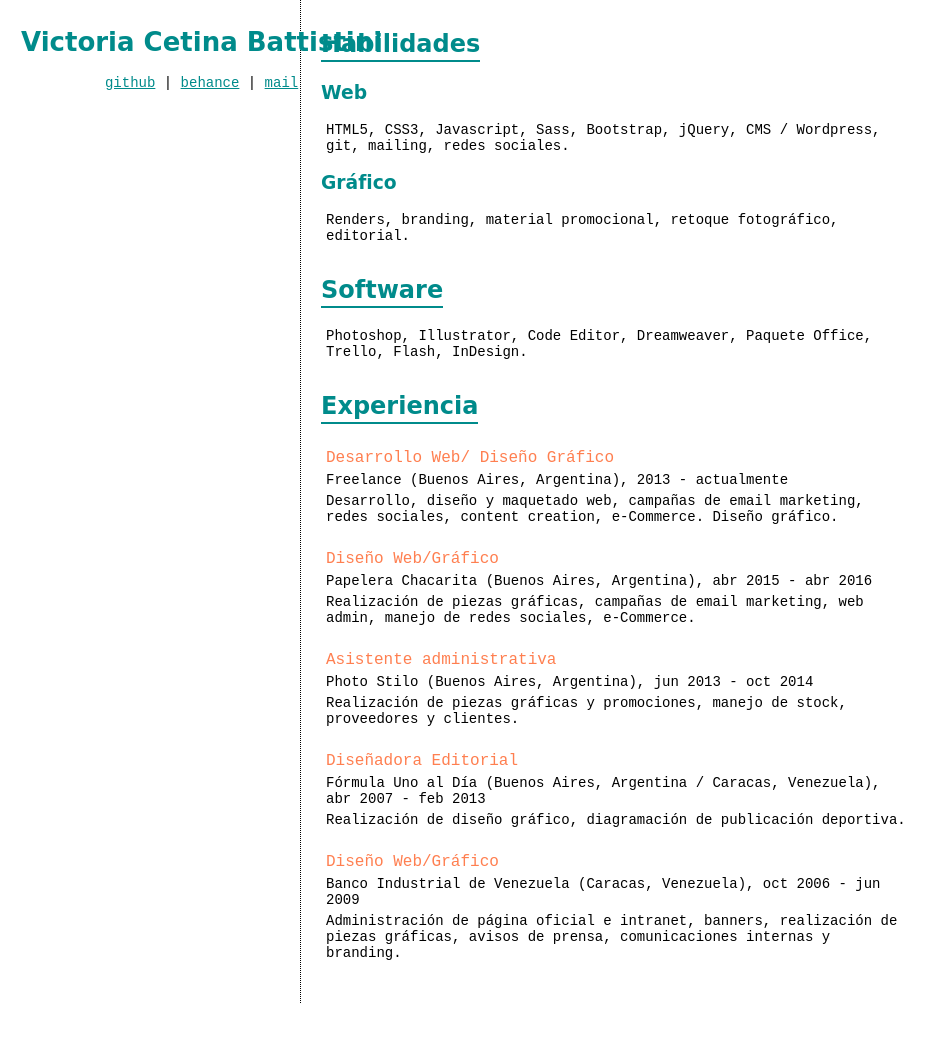
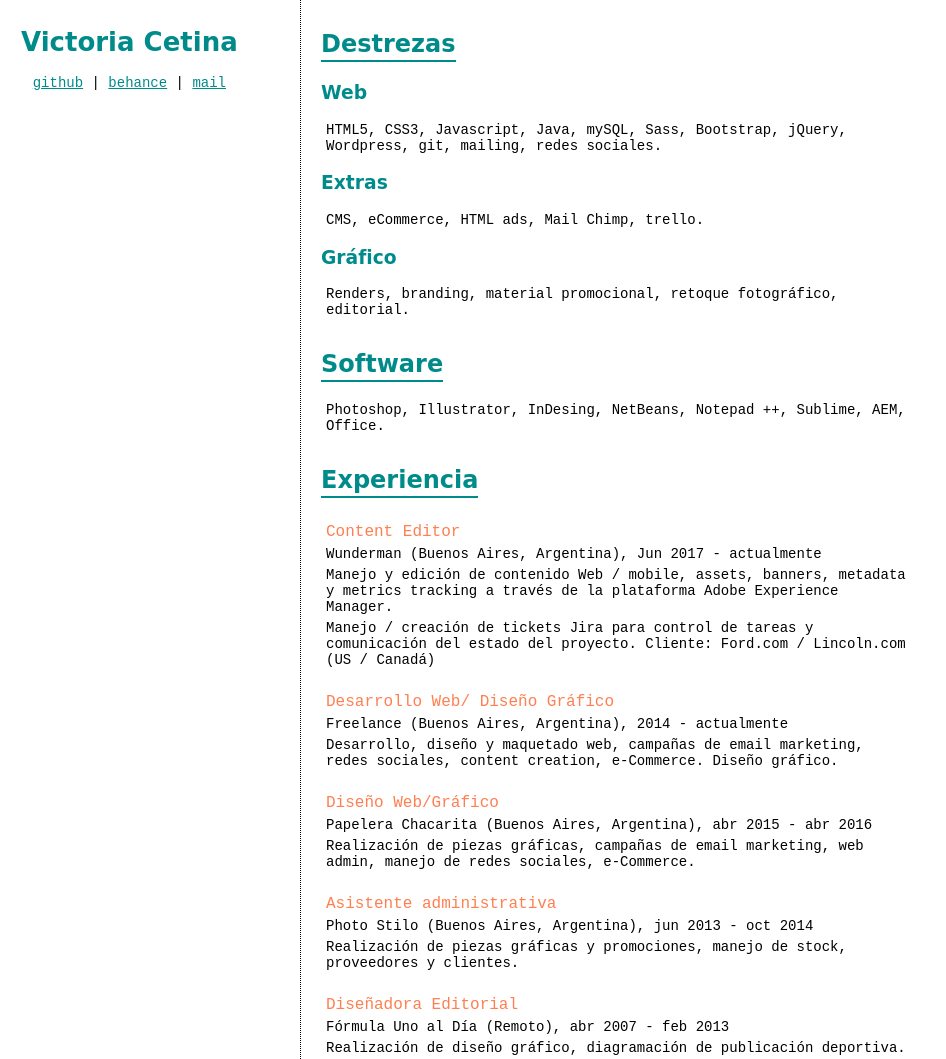
Before and after one commit to viCetina/viCetina.github.io, a plain HTML site: page about.html in a window 1280 px wide. Shown: the top 1059 px of the page, without its empty margins (0-946 px from the left). Before the commit the page ends 1003 px from the top, so only its background shows below. Drawn offline with Linux system fonts and the light colour scheme; a web font is replaced by a local one.

Commit message:
about update 28nov

```diff
--- a/about.html
+++ b/about.html
@@ -3,17 +3,16 @@
   <head>
     <meta charset="utf-8">
     <meta name="viewport" content="width=device-width, initial-scale=1">
-    <title>Victoria Cetina Battistini / Web Developer</title>
+    <title>Victoria Cetina / Web Developer</title>
 
     <link id="stylesheet" rel="stylesheet" href="css/about.css">
     <link href="https://fonts.googleapis.com/css?family=Bungee+Hairline" rel="stylesheet">
   </head>
 
   <body>
-    <body>
       <div class="header">
         <div class="about-me">
-          <h1><a href="index.html">Victoria Cetina Battistini</a></h1>
+          <h1><a href="index.html">Victoria Cetina</a></h1>
         </div>
         <div class="contact-info">
           <p>
@@ -24,28 +23,34 @@
         </div>
       </div>
 
-
       <section>
-        <h2>Habilidades</h2>
+        <h2>Destrezas</h2>
       		<h3>Web</h3>
-        <p>HTML5, CSS3, Javascript, Sass, Bootstrap, jQuery, CMS / Wordpress, git, mailing, redes sociales.</p>
+            <p>HTML5, CSS3, Javascript, Java, mySQL, Sass, Bootstrap, jQuery, Wordpress, git, mailing, redes sociales.</p>
+          <h3>Extras</h3>
+            <p>CMS, eCommerce, HTML ads, Mail Chimp, trello.</p>
       		<h3>Gráfico</h3>
             <p>Renders, branding, material promocional, retoque fotográfico, editorial.</p>
-
       </section>
 
       <section>
         <h2>Software</h2>
         <div>
-          <p>Photoshop, Illustrator, Code Editor, Dreamweaver, Paquete Office, Trello, Flash, InDesign.</p>
+          <p>Photoshop, Illustrator, InDesing, NetBeans, Notepad ++, Sublime, AEM, Office.</p>
         </div>
+      </section>
 
-      </section>
       <section>
         <h2>Experiencia</h2>
         <div class="space">
+
+          <p class="title">Content Editor</p>
+              <p>Wunderman (Buenos Aires, Argentina), Jun 2017 - actualmente</p>
+              <p>Manejo y edición de contenido Web / mobile, assets, banners, metadata y metrics tracking a través de la plataforma Adobe Experience Manager.</p>
+              <p>Manejo / creación de tickets Jira para control de tareas y comunicación del estado del proyecto. Cliente: Ford.com / Lincoln.com (US / Canadá)</p>
+
           <p class="title">Desarrollo Web/ Diseño Gráfico</p>
-          <p>Freelance (Buenos Aires, Argentina), 2013 - actualmente</p>
+              <p>Freelance (Buenos Aires, Argentina), 2014 - actualmente</p>
               <p>Desarrollo, diseño y maquetado web, campañas de email marketing, redes sociales, content creation, e-Commerce. Diseño gráfico.</p>
 
     		  <p class="title">Diseño Web/Gráfico</p>
@@ -57,17 +62,14 @@
               <p>Realización de piezas gráficas y promociones, manejo de stock, proveedores y clientes.</p>
 
     		  <p class="title">Diseñadora Editorial</p>
-          <p>Fórmula Uno al Día (Buenos Aires, Argentina / Caracas, Venezuela), </br>abr 2007 - feb 2013</p>
+              <p>Fórmula Uno al Día (Remoto), abr 2007 - feb 2013</p>
               <p>Realización de diseño gráfico, diagramación de publicación deportiva.</p>
 
     		  <p class="title">Diseño Web/Gráfico</p>
-          <p>Banco Industrial de Venezuela (Caracas, Venezuela), oct 2006 - jun 2009</p>
+              <p>Banco Industrial de Venezuela (Ccs, Venezuela), oct 2006 - jun 2009</p>
               <p>Administración de página oficial e intranet, banners, realización de piezas gráficas, avisos de prensa, comunicaciones internas y branding.</p>
         </div>
       </section>
 
-
-</body>
-
   </body>
 </html>
```
Lines whose indentation alone changed are shown as unchanged.
